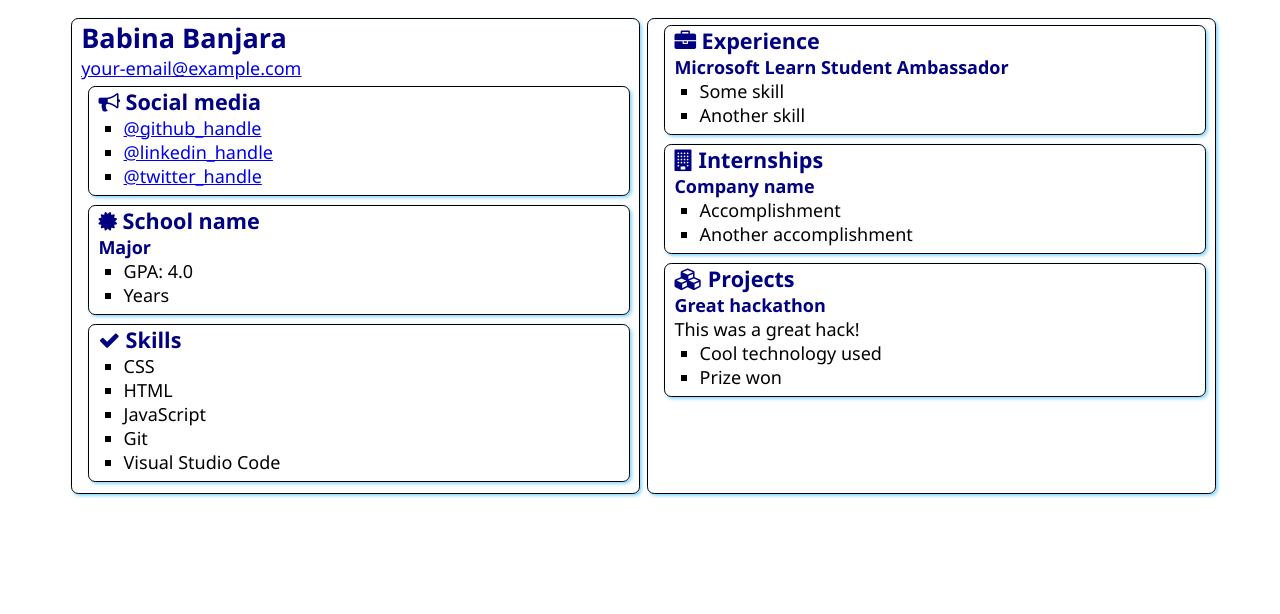
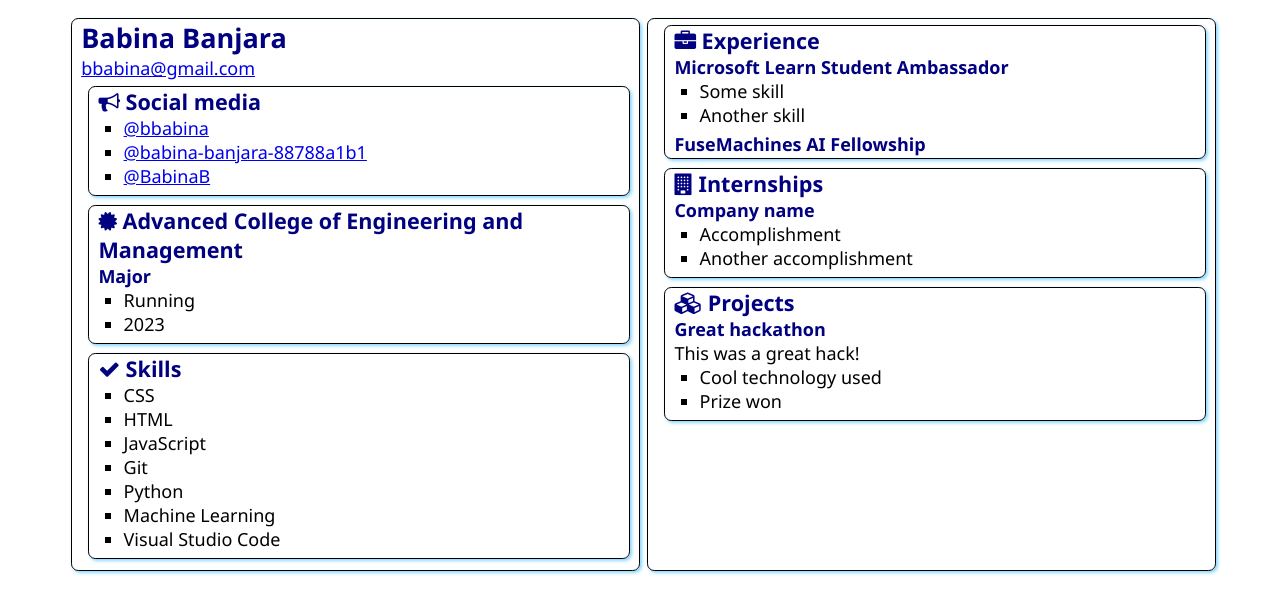
Before and after one commit to bbabina/SATechnicalOnboarding, a plain HTML site: page src/index.html in a window 1280 px wide. Drawn offline with Linux system fonts and the light colour scheme.

Commit message:
Updated details

```diff
--- a/src/index.html
+++ b/src/index.html
@@ -13,7 +13,7 @@
     <main>
         <article class="box">
             <h1>Babina Banjara</h1>
-            <div><a href="mailto:your.email@example.com">your-email@example.com</a></div>
+            <div><a href="mailto:your.email@example.com">bbabina@gmail.com</a></div>
 
             <section class="box">
                 <h2>
@@ -21,9 +21,9 @@
                     Social media
                 </h2>
                 <ul>
-                    <li><a href="https://github.com/<handle>">@github_handle</a></li>
-                    <li><a href="https://linkedin.com/in/<handle>">@linkedin_handle</a></li>
-                    <li><a href="https://twitter.com/<handle>">@twitter_handle</a></li>
+                    <li><a href="https://github.com/<handle>">@bbabina</a></li>
+                    <li><a href="https://linkedin.com/in/<handle>">@babina-banjara-88788a1b1</a></li>
+                    <li><a href="https://twitter.com/<handle>">@BabinaB</a></li>
                 </ul>
             </section>
 
@@ -31,12 +31,12 @@
                 <div class="education">
                     <h2>
                         <i class="fa fa-certificate" aria-hidden="true"></i>
-                        School name
+                        Advanced College of Engineering and Management
                     </h2>
                     <h3>Major</h3>
                     <ul>
-                        <li>GPA: 4.0</li>
-                        <li>Years</li>
+                        <li>Running</li>
+                        <li>2023</li>
                     </ul>
                 </div>
             </section>
@@ -51,6 +51,8 @@
                     <li>HTML</li>
                     <li>JavaScript</li>
                     <li>Git</li>
+                    <li>Python</li>
+                    <li>Machine Learning</li>
                     <li>Visual Studio Code</li>
                 </ul>
             </section>
@@ -66,6 +68,7 @@
                     <li>Some skill</li>
                     <li>Another skill</li>
                 </ul>
+                <h3>FuseMachines AI Fellowship</h3>
             </section>
             <section class="box">
                 <h2>
```
